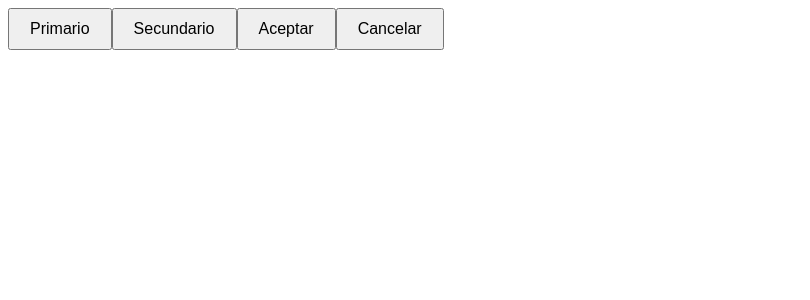
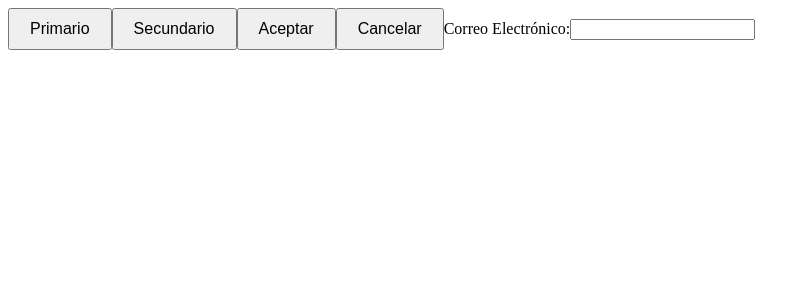
Before and after one commit to CaloTeloCT/sumativatelooooc, an Angular app: page / in a window 1280 px wide. Shown: the top 300 px of the page, without its empty margins (0-810 px from the left). Built offline with nearby package versions, Linux system fonts and the light colour scheme.

Commit message:
first commit

```diff
--- a/src/app/Components/Inputs/email/email.component.html
+++ b/src/app/Components/Inputs/email/email.component.html
@@ -1 +1,7 @@
-<p>email works!</p>
+<!-- src/app/Components/Inputs/email/email.component.html -->
+<label for="email">Correo Electrónico:</label>
+<input id="email" [value]="email" (input)="onEmailInput($event?.target?.value || '')" required />
+
+<div *ngIf="emailError">
+    <small>{{ emailError }}</small>
+</div>
--- a/src/app/Components/Inputs/email/email.component.ts
+++ b/src/app/Components/Inputs/email/email.component.ts
@@ -1,11 +1,32 @@
-import { Component } from '@angular/core';
+// src/app/Components/Inputs/email/email.component.ts
+import { NgIf } from '@angular/common';
+import { Component, Output, EventEmitter } from '@angular/core';
 
 @Component({
   selector: 'app-email',
-  imports: [],
+  imports: [NgIf],
   templateUrl: './email.component.html',
   styleUrl: './email.component.css'
 })
 export class EmailComponent {
+  email: string = ''; // Almacena el correo ingresado
+  emailError: string = ''; // Almacena el mensaje de error
 
+  @Output() emailChange = new EventEmitter<string>(); // Evento para enviar el correo
+
+  onEmailInput(value: string) {
+    this.email = value; // Actualiza el correo
+    this.emailError = this.validateEmail(value); // Valida el correo
+    this.emailChange.emit(this.email); // Emitir el correo cada vez que cambia
+  }
+
+  validateEmail(email: string): string {
+    if (!email) {
+      return 'El correo es obligatorio.';
+    }
+    if (!/\S+@\S+\.\S+/.test(email)) {
+      return 'El correo debe contener un formato válido (debe llevar @).';
+    }
+    return '';
+  }
 }
--- a/src/app/Components/view/view.component.html
+++ b/src/app/Components/view/view.component.html
@@ -3,6 +3,7 @@
 <app-second-btn (shapeChange)="handleShapeChange()"></app-second-btn>
 <app-aceptar-btn (accepted)="handleAccepted()"></app-aceptar-btn>
 <app-cancelar-btn (canceled)="handleCanceled()"></app-cancelar-btn>
+<app-email (emailChange)="handleEmailChange($event)"></app-email> <!-- Conectar el evento -->
 <div *ngIf="showVisualizer">
     <app-visualizador></app-visualizador>
 </div>
--- a/src/app/Components/view/view.component.ts
+++ b/src/app/Components/view/view.component.ts
@@ -6,10 +6,11 @@ import { CommonModule } from '@angular/common';
 import { SecondBtnComponent } from '../Botones/second-btn/second-btn.component';
 import { AceptarBtnComponent } from '../Botones/aceptar-btn/aceptar-btn.component';
 import { CancelarBtnComponent } from '../Botones/cancelar-btn/cancelar-btn.component';
+import { EmailComponent } from '../Inputs/email/email.component';
 
 @Component({
   selector: 'app-view',
-  imports: [VisualizadorComponent, FirstBtnComponent, CommonModule, SecondBtnComponent, AceptarBtnComponent, CancelarBtnComponent],
+  imports: [VisualizadorComponent, FirstBtnComponent, CommonModule, SecondBtnComponent, AceptarBtnComponent, CancelarBtnComponent, EmailComponent],
   templateUrl: './view.component.html',
   styleUrl: './view.component.css'
 })
@@ -33,4 +34,8 @@ export class ViewComponent {
   handleCanceled() {
     this.visualizador.showMessage('Cancelado con éxito'); // Muestra el mensaje de cancelación en el Visualizador
   }
+
+  handleEmailChange(email: string) {
+    this.visualizador.displayEmail(email); // Llama al método displayEmail del Visualizador
+  }
 }
--- a/src/app/Components/visualizador/visualizador.component.html
+++ b/src/app/Components/visualizador/visualizador.component.html
@@ -1,3 +1,5 @@
 <!-- src/app/Components/visualizador/visualizador.component.html -->
 <div [ngClass]="{'color-box': true, 'circle': isCircle}" [style.backgroundColor]="currentColor"></div>
 <p *ngIf="message">{{ message }}</p> <!-- Mostrar el mensaje si existe -->
+<!-- src/app/Components/visualizador/visualizador.component.html -->
+<p>Correo ingresado: {{ email }}</p> <!-- Mostrar el correo ingresado en tiempo real -->
--- a/src/app/Components/visualizador/visualizador.component.ts
+++ b/src/app/Components/visualizador/visualizador.component.ts
@@ -13,6 +13,7 @@ export class VisualizadorComponent {
   currentColor: string = this.getRandomColor(); // Inicializa el color con un color aleatorio
   isCircle: boolean = false; // Propiedad para determinar si es un círculo
   message: string = ''; // Mensaje a mostrar
+  email: string = ''; // Almacena el correo ingresado
 
 
 
@@ -38,4 +39,10 @@ export class VisualizadorComponent {
   showMessage(msg: string) {
     this.message = msg; // Actualiza el mensaje
   }
+
+  // Método para mostrar el correo ingresado
+  displayEmail(email: string) {
+    this.email = email; // Actualiza el correo
+  }
+
 }
```
